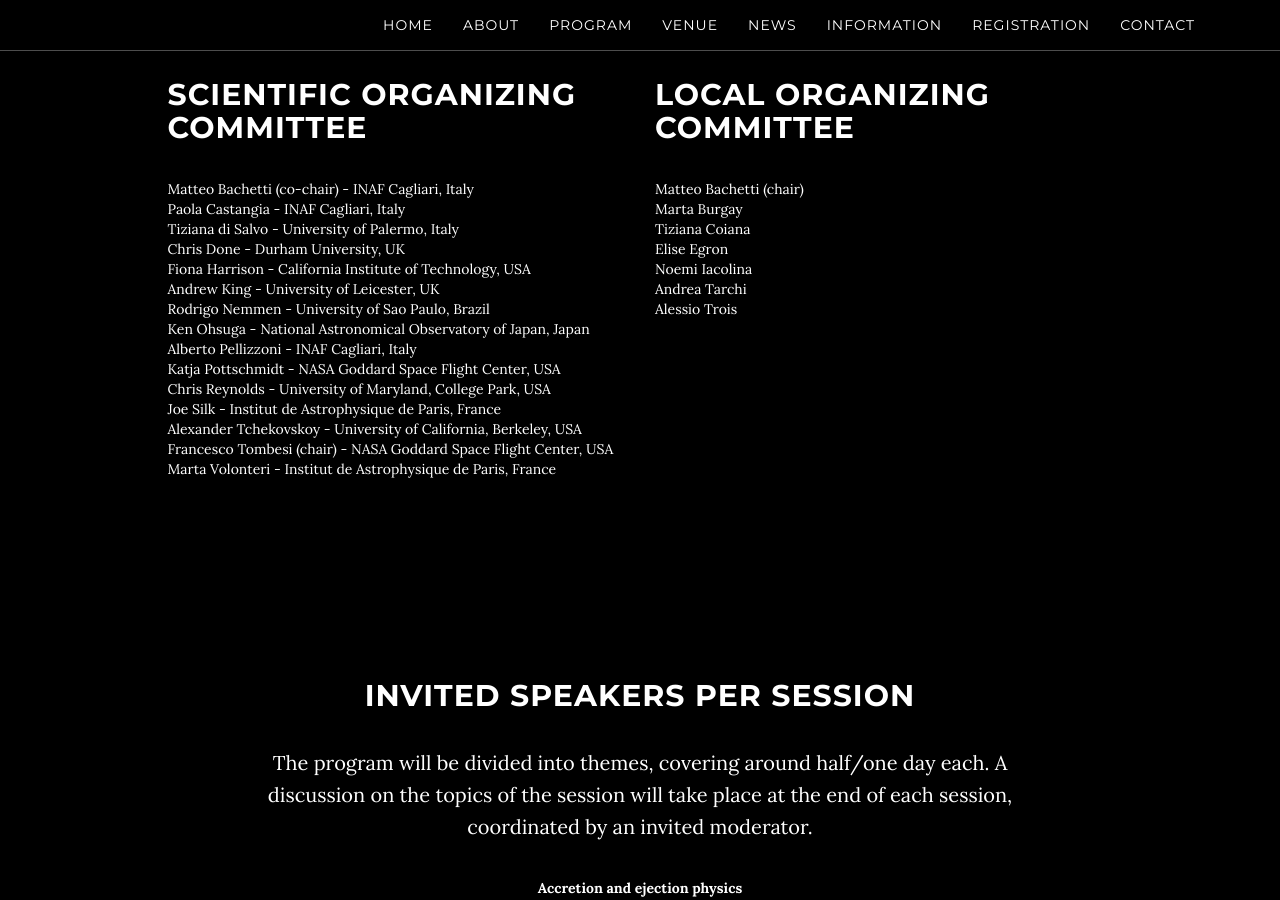
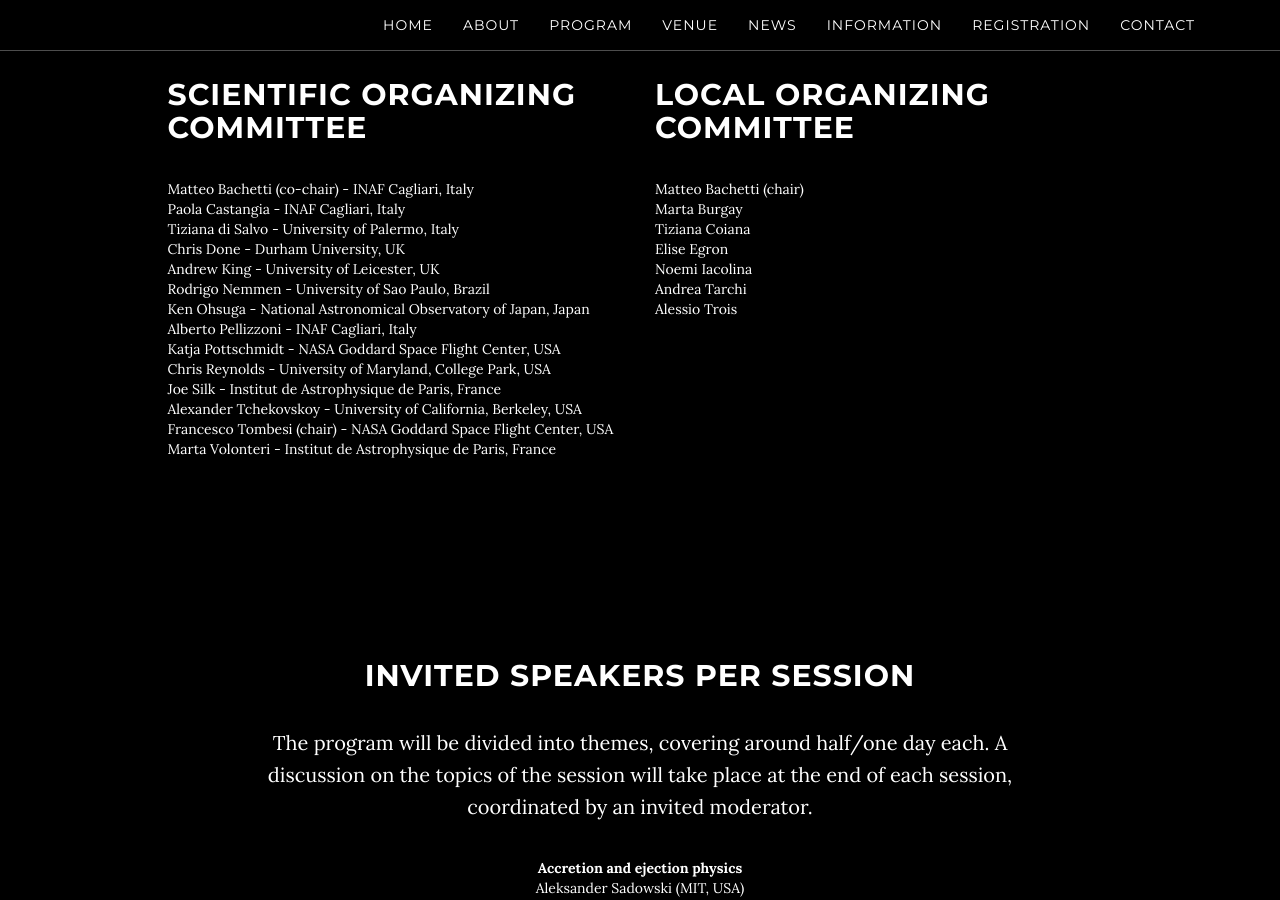
Before and after one commit to breakingthelimits/supereddington2018, a Jekyll site: the page built from index.html, in a window 1280 px wide and 900 px high, scrolled down 1404 px. Built offline with Jekyll 4.4.1, drawn with Linux system fonts in a browser that asks for light colours.

Commit message:
Update about.html

```diff
--- a/_includes/about.html
+++ b/_includes/about.html
@@ -23,7 +23,6 @@
                 Paola Castangia - INAF Cagliari, Italy</br>
                 Tiziana di Salvo - University of Palermo, Italy</br>
                 Chris Done - Durham University, UK</br>
-                Fiona Harrison - California Institute of Technology, USA</br>
                 Andrew King - University of Leicester, UK</br>
                 Rodrigo Nemmen - University of Sao Paulo, Brazil</br>
                 Ken Ohsuga - National Astronomical Observatory of Japan, Japan</br>
```
